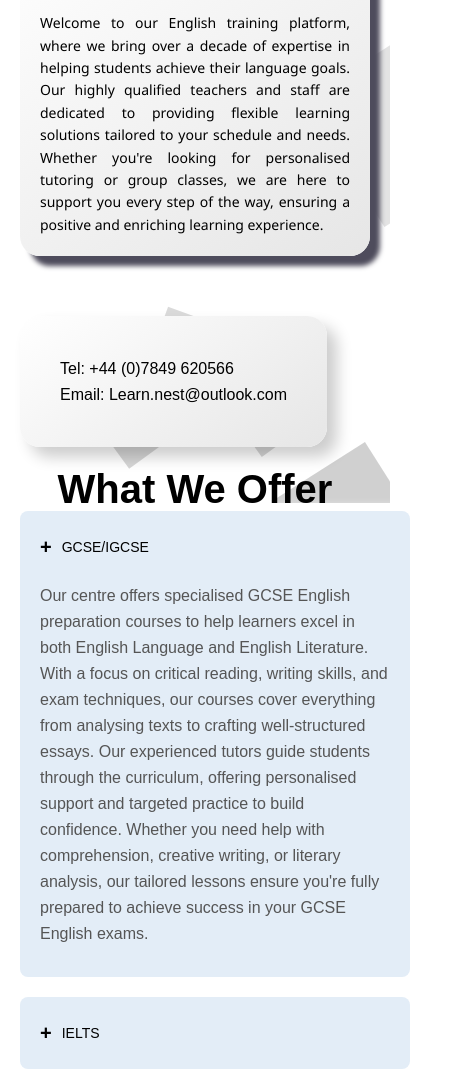
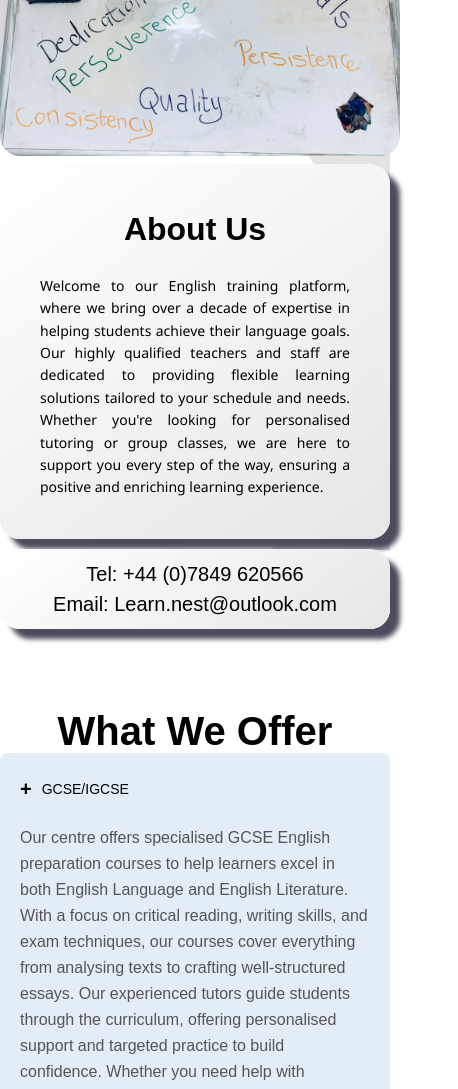
Before and after one commit to Meerdlawar/Learn-nest, a plain HTML site: page index.html in a window 390 px wide. Shown: the part 639-1728 px from the top of the page, 458 px wide, since content can reach past the window. Drawn offline with Linux system fonts and the light colour scheme.

Commit message:
added the board image and re-organised the main box

```diff
--- a/index.html
+++ b/index.html
@@ -12,8 +12,8 @@
 
     <header>
         <div class = "logo">
-            <div class = "img">
-                <img src="images/LOGO.jpeg" alt="Logo">
+            <div class="logo_image">
+                <img src="images/LOGO.jpeg" alt="Logo" class="logo_image">
             </div>
 
             <div class = "site_name">
@@ -47,10 +47,10 @@
             "Discussion is a dialogue NOT a monologue" - Benjamin Franklin
         </div>
 
-        <div class="MainBox">
-            <div class="contacts-left">
-                <p class = "phone_number"> Tel: +44 (0)7849 620566</p>
-                <p class = "email"> Email: Learn.nest@outlook.com</p>
+
+        <div class = "mainBox">
+            <div class="board_image">
+                <img src="images/board.jpg" alt="Board" class="board_image">
             </div>
 
             <div class="About_Us">
@@ -60,13 +60,13 @@
                         Welcome to our English training platform, where we bring over a decade of expertise in helping students achieve their language goals. Our highly qualified teachers and staff are dedicated to providing flexible learning solutions tailored to your schedule and needs. Whether you're looking for personalised tutoring or group classes, we are here to support you every step of the way, ensuring a positive and enriching learning experience.
                     </p>
                 </div>
-            </div>
+             </div>
 
-            <div class="contacts-right">
+            <div class="contacts">
                 <p class = "phone_number"> Tel: +44 (0)7849 620566</p>
                 <p class = "email"> Email: Learn.nest@outlook.com</p>
             </div>
-        </div>
+        <div>
 
         <div>
             <h2 style = "position: relative; top: 50px; font-size: 40px;"> What We Offer </h2>
--- a/style.CSS
+++ b/style.CSS
@@ -33,10 +33,25 @@ header {
 }
 
 /* Style for images */
-img {
+.logo_image {
     border-radius: 40px;
-    max-width: 250px; /* Limit the maximum width */
+    max-width: 400px; /* Limit the maximum width */
     height: auto; /* Let the height adjust automatically */
+    -webkit-user-select: none; /* Safari */
+    -ms-user-select: none; /* IE 10 and IE 11 */
+    user-select: none; /* Standard syntax */
+}
+
+/* Flexbox container */
+.mainBox {
+    margin: auto;
+    width: 100%;
+}
+
+.board_image {
+    margin: auto;
+    max-width: 400px;
+    border-radius: 20px;
     -webkit-user-select: none; /* Safari */
     -ms-user-select: none; /* IE 10 and IE 11 */
     user-select: none; /* Standard syntax */
@@ -65,33 +80,6 @@ img {
     padding: 20px;
 }
 
-
-
-/* Contact Us Section */
-.contacts {
-    padding: 20px;
-    background-color: white;
-    border-radius: 10px;
-    box-shadow: 5px 5px 10px rgba(0, 0, 0, 0.1);
-    background: linear-gradient(145deg, #ffffff, #e6e6e6);
-    text-align: left;
-    flex: 1; /* Make Contact Us section take less space */
-    max-width: 300px; /* Set a max-width for contacts */
-}
-
-/* Flexbox container */
-.MainBox {
-    margin: auto;
-    display: flex;
-    flex-wrap: wrap;
-    justify-content: space-around;
-    align-items: center;
-    width: 100%;
-     /* Set a maximum width for the container */
-    padding: 40px;
-    gap:5%
-}
-
 /* About Us Section */
 .About_Us {
     margin: auto;
@@ -106,59 +94,41 @@ img {
 }
 
 /* Contacts Section */
-.contacts-right {
-    position: relative;
-    top: 60px;
-    align-self: flex-start;
-    padding: 40px; /* Increase padding to make the content more spacious */
-    background-color: #fff;
-    border-radius: 20px; /* Increased border radius for a more rounded look */
-    box-shadow: 10px 10px 15px rgba(0, 0, 0, 0.2); /* Increase shadow for clearer distinction */
+.contacts {
+    margin: 20px auto;
+    font-size: 1.875rem; /* Base font size (30px) */
+    padding: 20px;
+    background-color: white;
+    border-radius: 20px;
+    box-shadow: 10px 10px 5px rgb(78, 76, 92);
     background: linear-gradient(145deg, #ffffff, #e6e6e6);
     text-align: left;
-    max-width: 400px; /* Increase max-width to make the contact box larger */
+    max-width: 800px;
+    line-height: 1.5; /* Line height for better readability */
 }
 
-/* Contacts Section */
-.contacts-left {
-    margin-right: auto;
-    align-self: flex-start;
-    color: white;
-    max-width: 400px; /* Increase max-width to make the contact box larger */
-    -webkit-user-select: none; /* Safari */
-    -ms-user-select: none; /* IE 10 and IE 11 */
-    user-select: none; /* Standard syntax */
-}
+/* Responsive design adjustments */
 
-/* For tablets and smaller devices (screen width less than 768px) */
-@media screen and (max-width: 768px) {
-    .MainBox {
-        flex-direction: column; /* Stack the About Us and Contacts vertically */
-        padding: 20px;
-    }
-
-    .About_Us, .contacts {
-        max-width: 100%; /* Allow sections to take full width */
-        flex: none; /* Remove flex distribution on smaller screens */
+/* For screens smaller than 768px */
+@media (max-width: 768px) {
+    .contacts {
+        max-width: 90%; /* Reduce max-width */
+        padding: 15px;  /* Reduce padding */
+        font-size: 1.5rem; /* Adjust font size (24px) */
+        text-align: center; /* Center text for better readability */
     }
 }
 
-/* For mobile phones (screen width less than 480px) */
-@media screen and (max-width: 480px) {
-    .About_Us {
-        padding: 20px;
-        font-size: 14px; /* Smaller font size for mobile */
-    }
-
+/* For screens smaller than 480px */
+@media (max-width: 480px) {
     .contacts {
-        padding: 15px;
-        font-size: 14px;
-    }
-
-    .contacts header {
-        font-size: 20px;
+        max-width: 100%; /* Full width */
+        padding: 10px;  /* Further reduce padding */
+        font-size: 1.25rem; /* Adjust font size (20px) */
+        text-align: left;  /* Left-align text for readability on small screens */
     }
 }
+
 
 
 /* Offers section */
@@ -224,13 +194,6 @@ h2 {
     margin: 0 auto;
     padding: 40px 20px;
     text-align: center;
-}
-
-/* Contact Us form heading */
-.contactUs h2 {
-    font-size: 2rem;
-    color: #333;
-    margin-bottom: 20px;
 }
 
 /* Contact Us form inputs and textarea */
@@ -334,7 +297,7 @@ h2 {
 .accordion li {
     list-style: none;
     width: 100%;
-    margin: 20px;
+    margin-bottom: 20px;
     padding: 10px;
     border-radius: 8px;
     background: #e3edf7;
```
Also changed, not shown: images/board.jpg (added).
